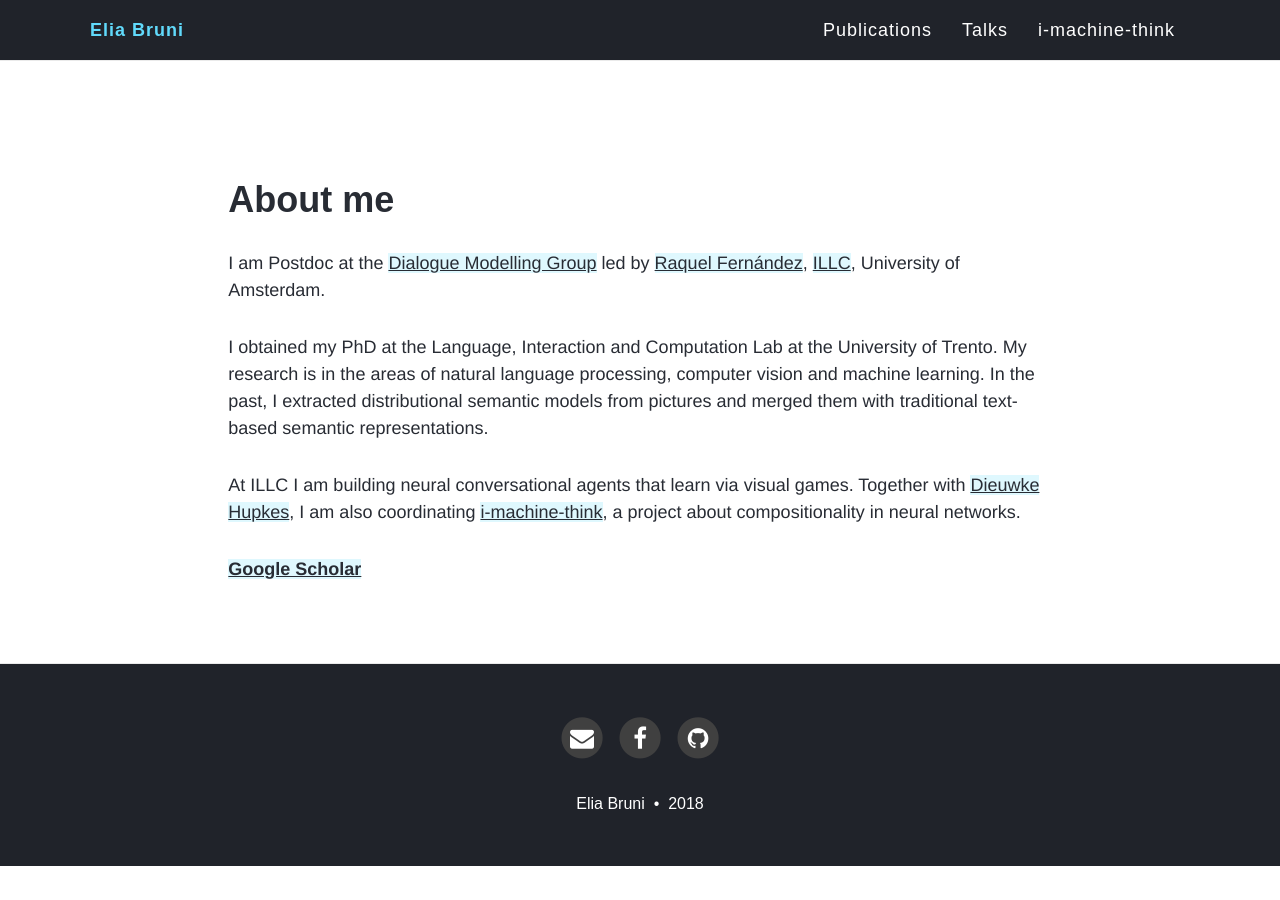
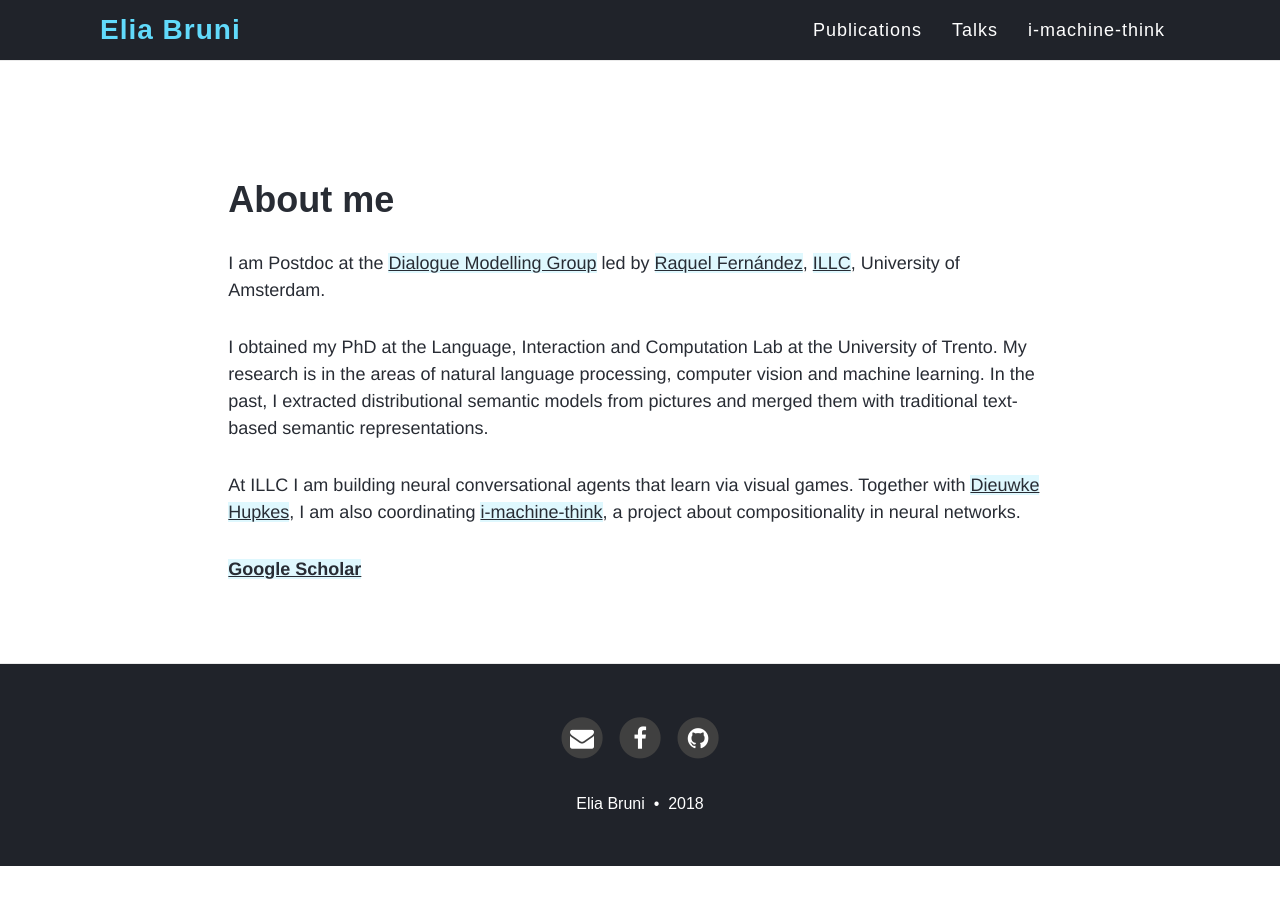
Before and after one commit to eliabruni/eliabruni.github.io, a Jekyll site: the page built from index.md, in a window 1280 px wide. Built offline with Jekyll 4.4.1, drawn with Linux system fonts in a browser that asks for light colours; nearby versions of some CDN libraries; the list of posts is cut into pages by our own code.

Commit message:
progress

```diff
--- a/css/main.css
+++ b/css/main.css
@@ -128,21 +128,20 @@ img {
   {% endif %}
 }
 
-
-
 .navbar-custom .navbar-brand {
 height:60px;
+font-size: 28px;
   display: flex;
   justify-content: center;
   flex-direction: column;
   letter-spacing: 1px;
-  padding-left:5em;
+  padding-left:100px;
   padding-right:5em;
-  font-weight: 700;
+  font-weight: 800;
   color: {{ site.navbar-text-col }};
 }
 .navbar-custom .nav {
-    padding-right:5em;
+    padding-right:100px;
 }
 
 .navbar-custom .nav li a {
@@ -154,6 +153,10 @@ height:60px;
   flex-direction: column;
   font-weight: 300;
   color: {{ site.navbar-text-col }};
+}
+
+.navbar-custom .navbar-brand {
+  color: {{ site.hover-col }};
 }
 
 .navbar-custom .navbar-brand:hover,
```
